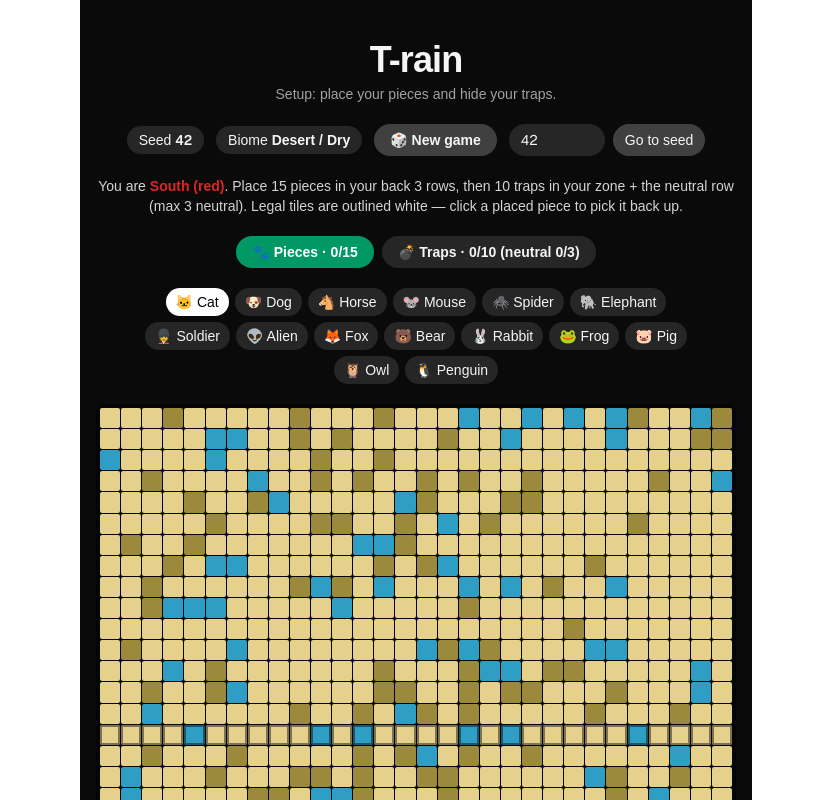
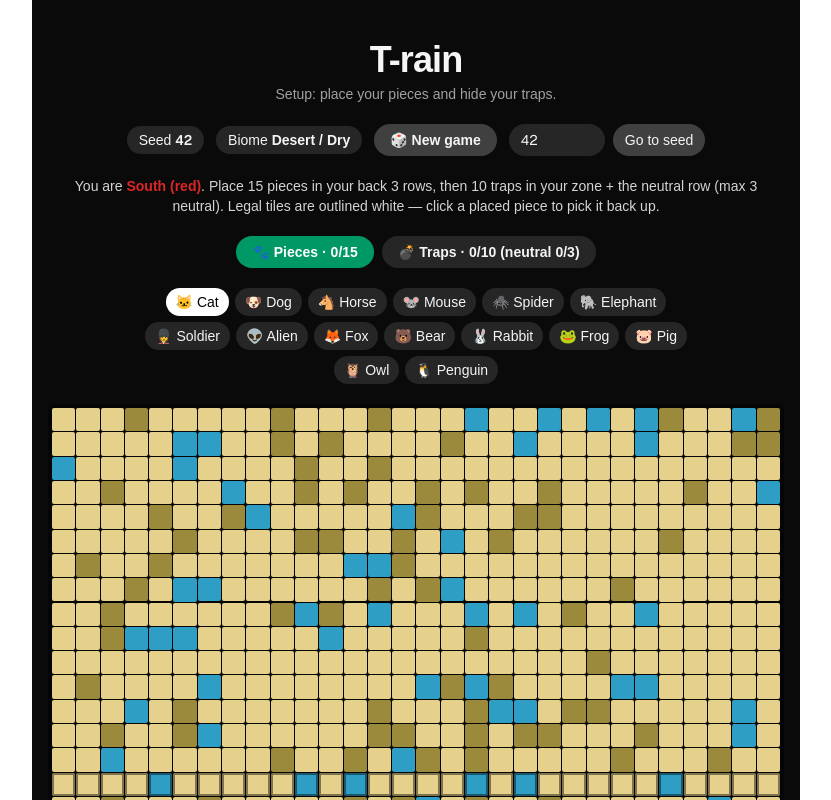
Before and after one commit to davideastmond/t-rain, a Next.js app: page / in a window 1280 px wide. Shown: the top 800 px of the page, without its empty margins (224-1055 px from the left). Built offline with nearby package versions, Linux system fonts and the light colour scheme.

Commit message:
style: make board tiles and piece markers bigger

```diff
--- a/src/app/page.tsx
+++ b/src/app/page.tsx
@@ -246,7 +246,7 @@ export default function Home() {
   }
 
   return (
-    <main className="mx-auto flex min-h-screen w-full max-w-2xl flex-col items-center gap-5 bg-neutral-950 px-4 py-10 text-neutral-100">
+    <main className="mx-auto flex min-h-screen w-full max-w-3xl flex-col items-center gap-5 bg-neutral-950 px-4 py-10 text-neutral-100">
       <header className="text-center">
         <h1 className="text-4xl font-bold tracking-tight">T-rain</h1>
         <p className="mt-1 text-sm text-neutral-400">
--- a/src/components/Board.tsx
+++ b/src/components/Board.tsx
@@ -89,7 +89,7 @@ export default function Board({
           >
             {piece && (
               <span
-                className="absolute inset-[8%] flex items-center justify-center rounded-full text-[11px] leading-none ring-1 ring-black/60"
+                className="absolute inset-[4%] flex items-center justify-center rounded-full text-[15px] leading-none ring-1 ring-black/60"
                 style={{ backgroundColor: PLAYER_COLORS[piece.owner] }}
                 title={`${piece.owner === "north" ? "North" : "South"} ${CHARACTERS[piece.character].label}`}
               >
@@ -98,7 +98,7 @@ export default function Board({
             )}
             {trap && (
               <span
-                className="absolute right-0 bottom-0 text-[8px] leading-none"
+                className="absolute right-0 bottom-0 text-[10px] leading-none"
                 title={trap.triggered ? "Triggered trap" : "Trap"}
               >
                 {trap.triggered ? "💥" : "💣"}
```
